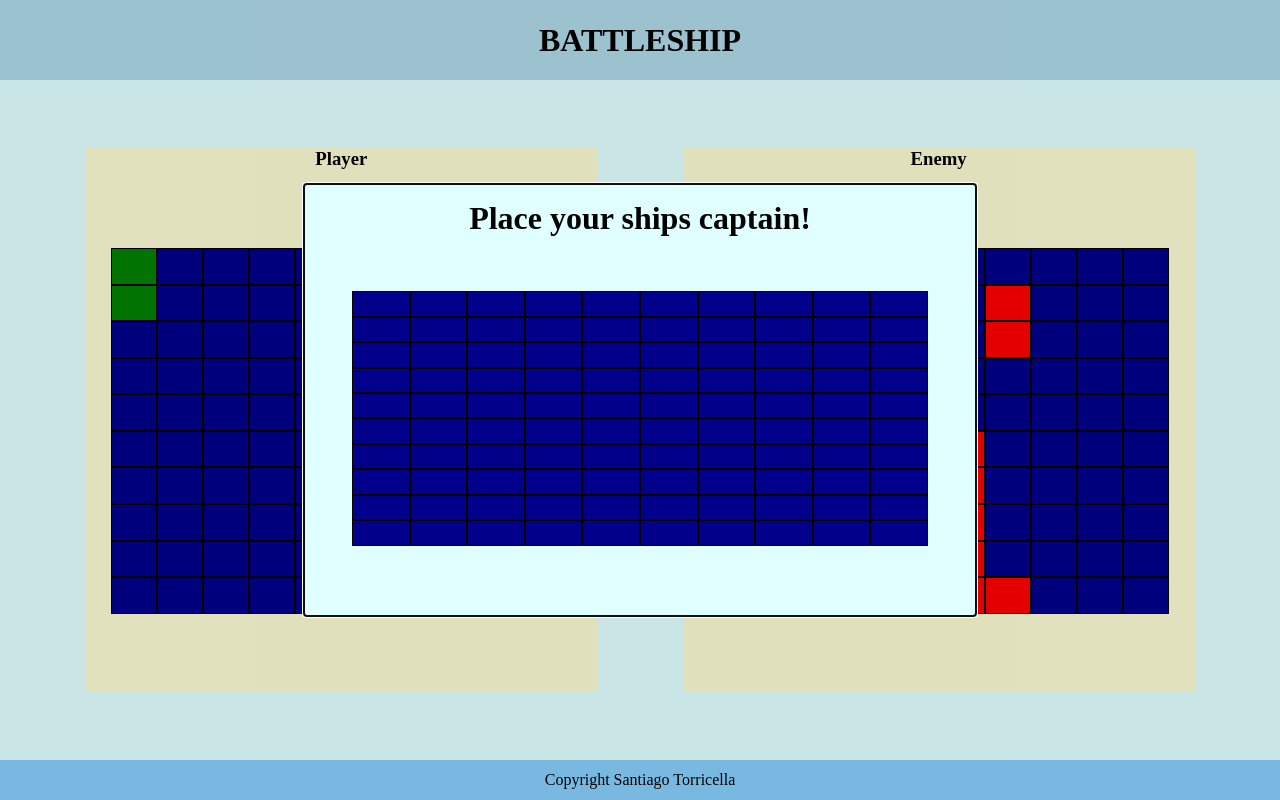
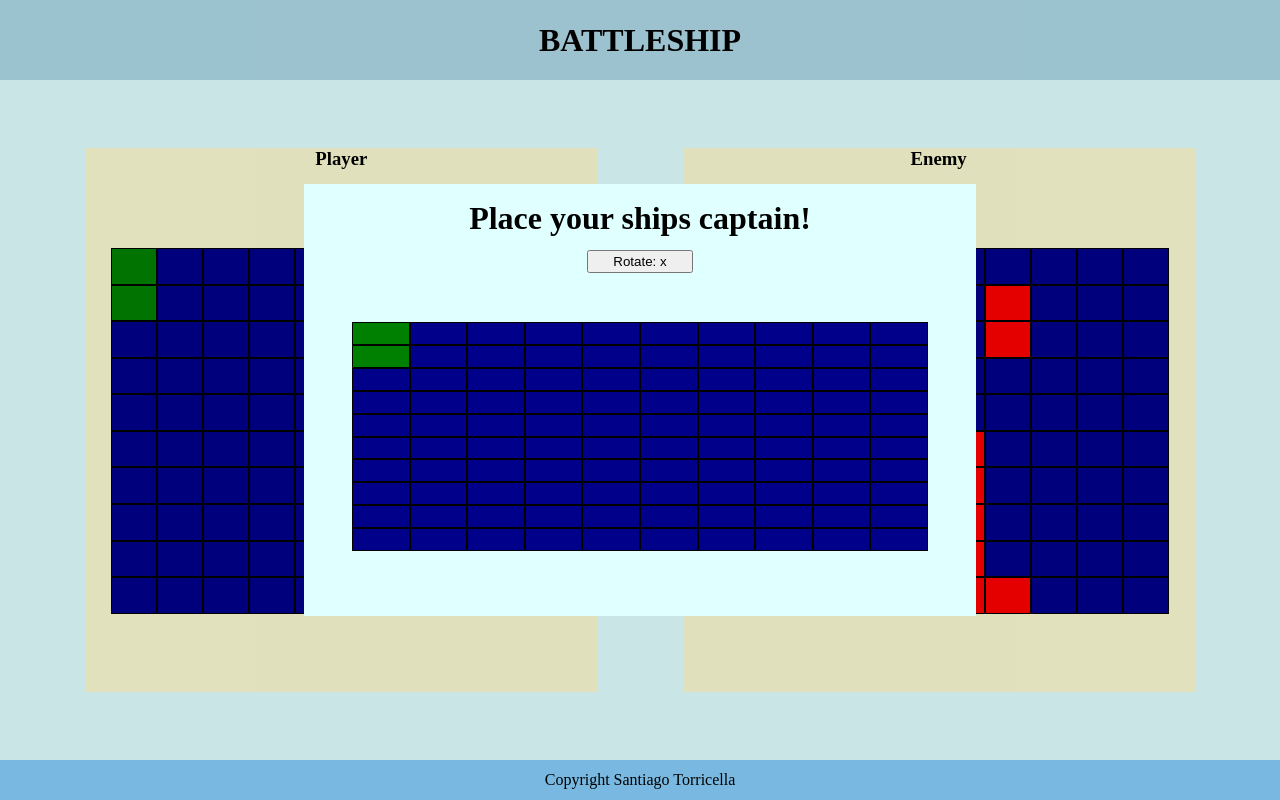
Before and after one commit to SantiagoTorricella/battleship, a website built with webpack: page dist/index.html in a window 1280 px wide. Both pictures are taken after a click on the element 380 px from the left and 304 px from the top of the page. Built offline with nearby package versions, Linux system fonts and the light colour scheme.

Commit message:
Set up created player now can put and see the ships he placed

```diff
--- a/src/factorys.js
+++ b/src/factorys.js
@@ -64,6 +64,7 @@ class GameBoard {
   placeShip(ship, x, y, isVertical) {
     let i = 0;
     let h = 0;
+    if (this.checkValidPlacement(ship.length, x, y, isVertical)) {
       if (isVertical) {
         for (i = x; i < x + ship.length; i++) {
           this.gameBoardArray[i][y].shipName = ship;
@@ -80,6 +81,9 @@ class GameBoard {
       }
       this.placedShips.push(ship);
       return true;
+    }
+
+    return false;
   }
   placeRandomShip(ship) {
     let x;
--- a/src/index.js
+++ b/src/index.js
@@ -6,8 +6,9 @@ import "./styles/style.css";
 
 // DOM references
 const intialModal = document.querySelector(".initial-modal");
-
-intialModal.showModal();
+const button = document.querySelector("#rotate-button");
+const boardPlacement = document.querySelector(".setup-board");
+const playerBoardDom = document.querySelector(".player-board");
 
 // create gameBoards
 let playerBoard = new GameBoard();
@@ -25,6 +26,18 @@ let aiSubmarine = shipFactory(3);
 let aiCruiser = shipFactory(3);
 let aiBattleship = shipFactory(4);
 let aiCarrier = shipFactory(5);
+
+// variable declaration
+const playerShipsArray = [
+  playerDestroyer,
+  playerSubmarine,
+  playerCruiser,
+  playerBattleship,
+  playerCarrier,
+];
+let isVertical = true;
+
+intialModal.showModal();
 
 createBoard("player-board");
 createBoard("ai-board");
@@ -66,10 +79,7 @@ function placeAiShips() {
   aiBoard.placeRandomShip(aiBattleship);
   aiBoard.placeRandomShip(aiCarrier);
 }
-
-const playerBoardDom = document.querySelector(".player-board");
-const playerCells = playerBoardDom.querySelectorAll(".cell");
-
+// color aiships
 function colorShips() {
   for (let i = 0; i < 10; i++) {
     for (let j = 0; j < 10; j++) {
@@ -83,29 +93,46 @@ function colorShips() {
 }
 colorShips();
 
-const boardPlacement = document.querySelector(".setup-board");
 const cellPlacement = boardPlacement.querySelectorAll(".cell");
 
+// color ships from the player
 function colorPlayerShips() {
   for (let i = 0; i < 10; i++) {
     for (let j = 0; j < 10; j++) {
       if (playerBoard.gameBoardArray[i][j].shipName != undefined) {
-        let board = document.querySelector(".player-board");
-        let cell = board.querySelector(`[data-x="${i}"][data-y="${j}"]`);
+        let cell = playerBoardDom.querySelector(
+          `[data-x="${i}"][data-y="${j}"]`
+        );
+        let cellSetUp = boardPlacement.querySelector(
+          `[data-x="${i}"][data-y="${j}"]`
+        );
         cell.style.backgroundColor = "green";
+        cellSetUp.style.backgroundColor = "green";
       }
     }
   }
 }
 
+// rotate ship placement
+button.addEventListener("click", () => {
+  isVertical = !isVertical;
+  if (button.innerText === "Rotate: y") {
+    button.innerText = "Rotate: x";
+  } else button.innerText = "Rotate: y";
+});
+
+// place player ships
 function placePlayerShips() {
+  let i = 0;
   cellPlacement.forEach((e) => {
     e.addEventListener("click", () => {
-      let x = e.getAttribute("data-x");
-      let y = e.getAttribute("data-y");
-      playerBoard.placeShip(playerDestroyer, x, y, true);
+      let x = Number(e.getAttribute("data-x"));
+      let y = Number(e.getAttribute("data-y"));
+      if (playerBoard.placeShip(playerShipsArray[i], x, y, isVertical)) i++;
       colorPlayerShips();
-      console.log(playerBoard.getGameBoard());
+      if (i === 5) {
+        intialModal.close();
+      }
     });
   });
 }
--- a/src/styles/style.css
+++ b/src/styles/style.css
@@ -85,3 +85,11 @@ footer {
   transform: translate(-50%, -50%);
   overflow-y: hidden;
 }
+
+button {
+  cursor: pointer;
+  text-decoration: none;
+  width: 8em;
+  height: 2em;
+  margin-top: 1em;
+}
```
Also changed, not shown: dist/index.html, dist/main.js. Lines whose indentation alone changed are shown as unchanged.
